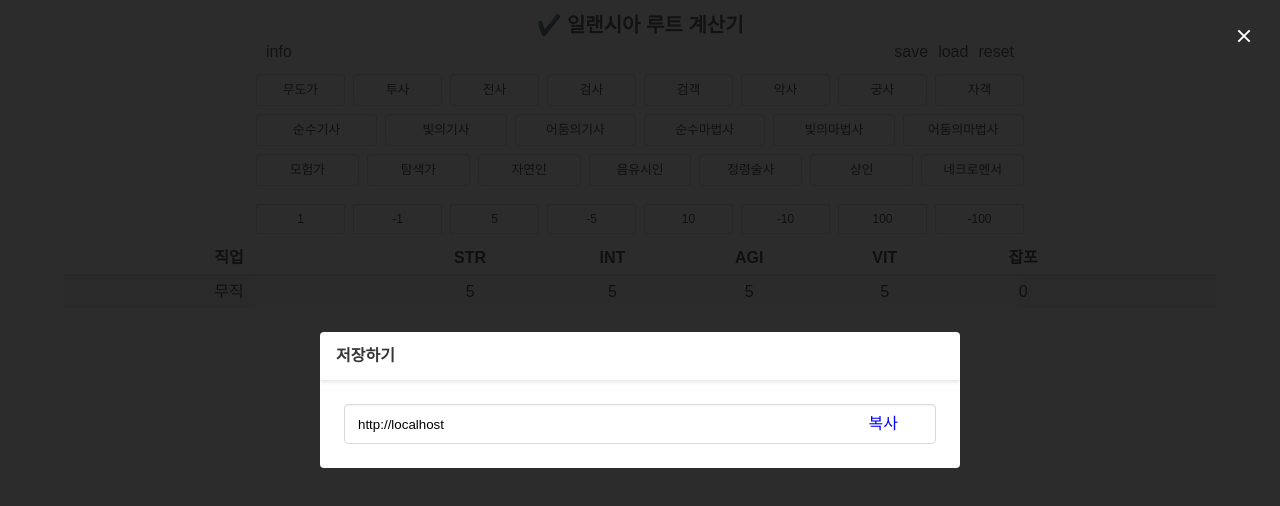
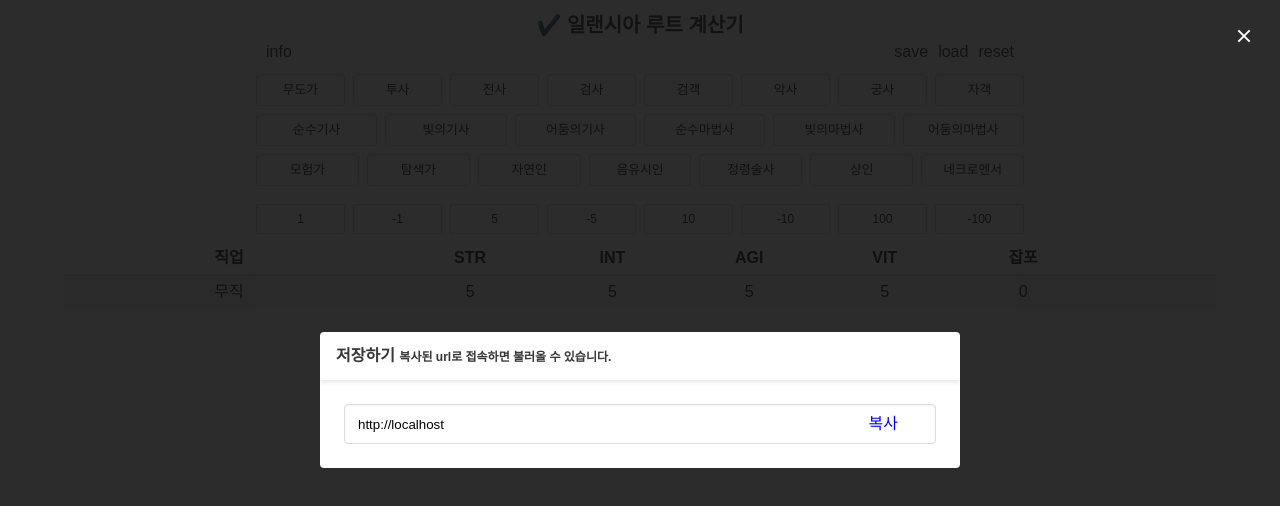
Before and after one commit to ktseo41/route-calculator, a React (Vite) app: page / in a window 1280 px wide. Both pictures are taken after a click on the element "save". Shown: the top 506 px of the page. Built offline with nearby package versions, Linux system fonts and the light colour scheme; a web font is replaced by a local one.

Commit message:
배포를 위해서 중간 커밋

```diff
--- a/src/components/Modal.tsx
+++ b/src/components/Modal.tsx
@@ -20,7 +20,7 @@ export default ({ isActive, setIsActive, title, content }: ModalProps) => {
       <div className="modal-content">
         <div className="card">
           <header className="card-header">
-            <p className="card-header-title">{title}</p>
+            <div className="card-header-title">{title}</div>
             <button
               className="modal-close is-large"
               aria-label="close"
--- a/src/components/NotiMessage.tsx
+++ b/src/components/NotiMessage.tsx
@@ -24,10 +24,7 @@ export const NotiMessage = () => {
     <NotiMessageBody className="message-body has-text-left has-text-weight-normal">
       <span className="has-text-weight-semibold">추가 예정 기능</span>
       <br /> <br />
-      <span style={{ textDecoration: "line-through" }}>
-        1. 저장, 불러오기 기능
-      </span>
-      (완료)
+      <span>1. 저장, 불러오기 기능 (진행중)</span>
       <br />
       2. 이미지로 내보내기
       <br />
--- a/src/components/Save.tsx
+++ b/src/components/Save.tsx
@@ -39,7 +39,14 @@ const CopyButton = styled.span`
 `;
 
 export const SaveTitle = () => {
-  return <div>저장하기</div>;
+  return (
+    <div>
+      저장하기{" "}
+      <span className="is-size-7">
+        복사된 url로 접속하면 불러올 수 있습니다.
+      </span>
+    </div>
+  );
 };
 
 type SaveContentProps = {
```
